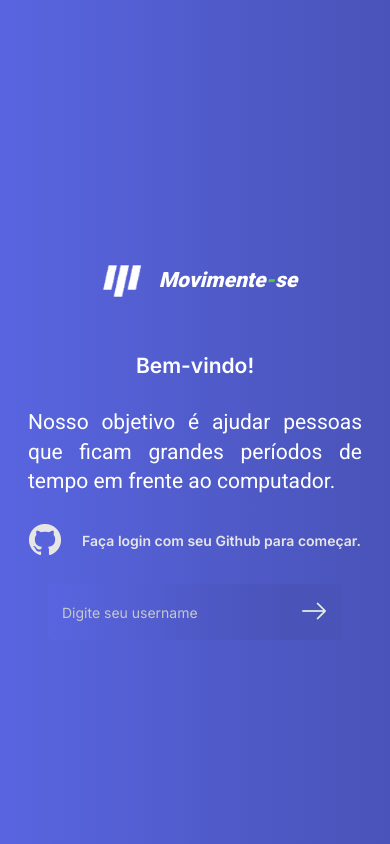
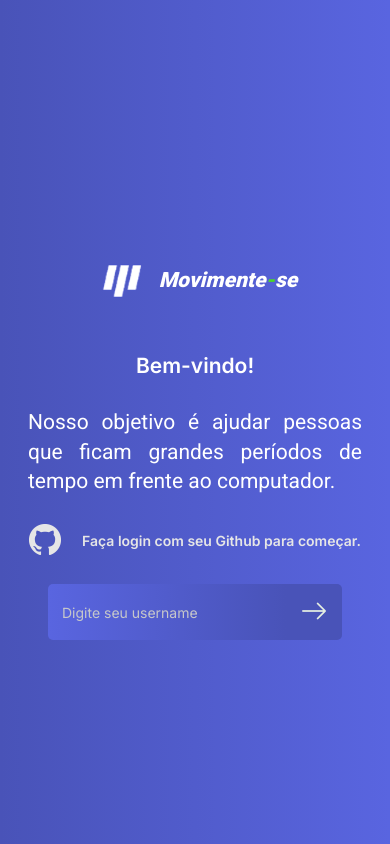
Before and after one commit to JdsLima/Movimente-se, a Next.js app: page / in a window 390 px wide. Built offline with nearby package versions, Linux system fonts and the light colour scheme.

Commit message:
mudança da cor de background da tela inicial em dispositivos mobile

```diff
--- a/src/styles/pages/Main.module.css
+++ b/src/styles/pages/Main.module.css
@@ -28,7 +28,7 @@
         margin-top: 3.5rem;
     }
     .container {
-        background: linear-gradient(to right, var(--blue),var(--blue-dark));
+        background: linear-gradient(to right, var(--blue-dark),var(--blue));
     }
     .officeLogo {
         display: none;
```
